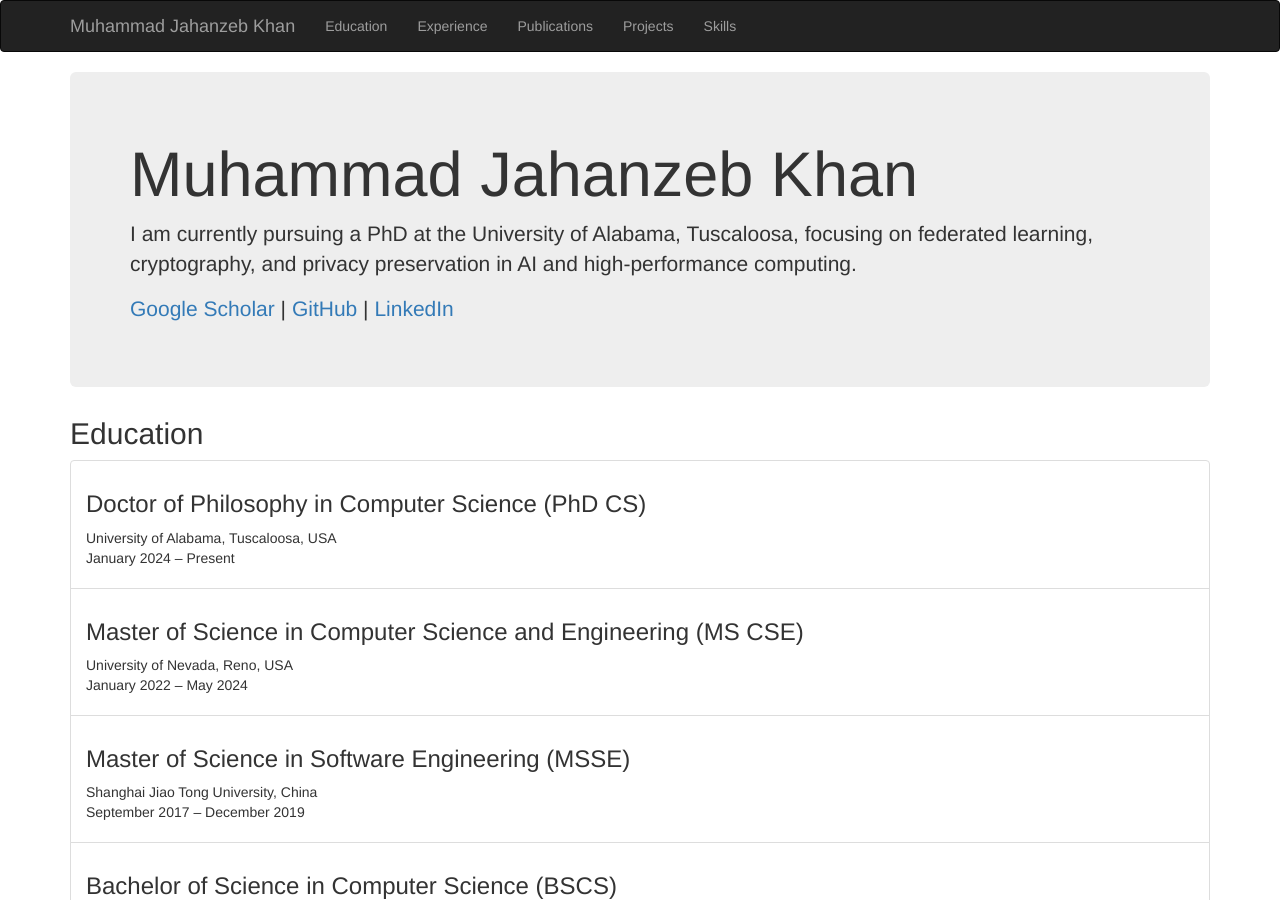
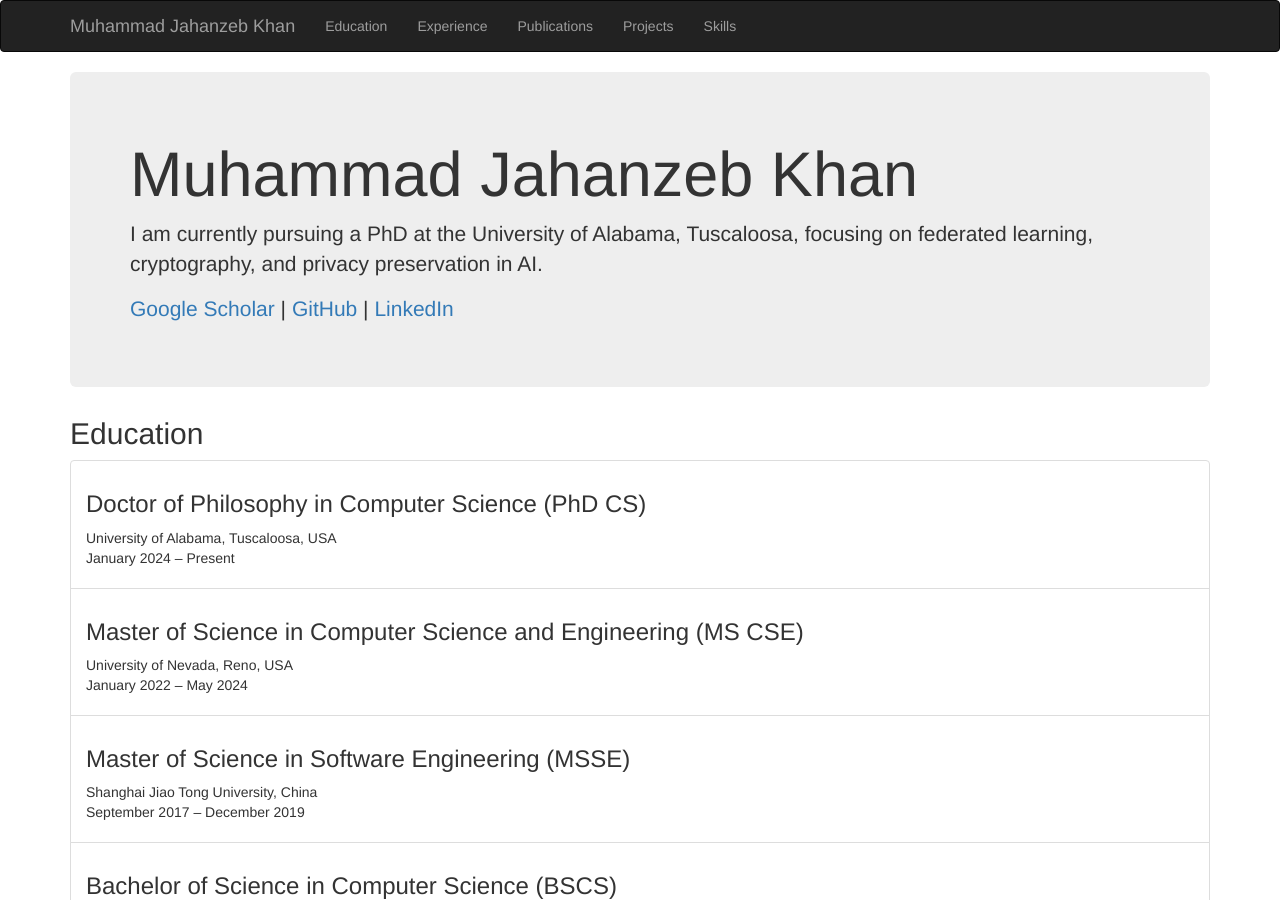
Before and after one commit to jahanxb/jahanxb.github.io, a Jekyll site: the page index.html, which Jekyll copies as it is, in a window 1280 px wide and 900 px high. Built offline with Jekyll 4.4.1, drawn with Linux system fonts in a browser that asks for light colours.

Commit message:
index page

```diff
--- a/index.html
+++ b/index.html
@@ -86,7 +86,7 @@
     <div class="container">
         <div class="jumbotron">
             <h1>Muhammad Jahanzeb Khan</h1>
-            <p>I am currently pursuing a PhD at the University of Alabama, Tuscaloosa, focusing on federated learning, cryptography, and privacy preservation in AI and high-performance computing.</p>
+            <p>I am currently pursuing a PhD at the University of Alabama, Tuscaloosa, focusing on federated learning, cryptography, and privacy preservation in AI.</p>
             <p>
                 <a href="https://scholar.google.com/citations?user=w1_pqnoAAAAJ&hl=en">Google Scholar</a> |
                 <a href="https://github.com/jahanxb">GitHub</a> |
```
